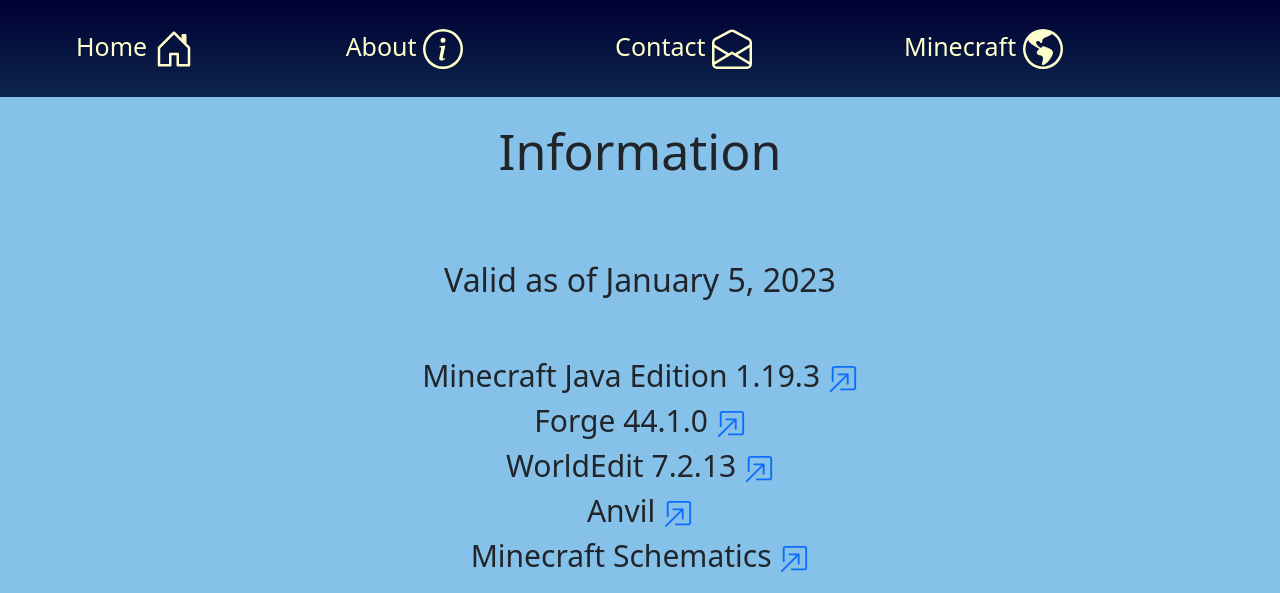
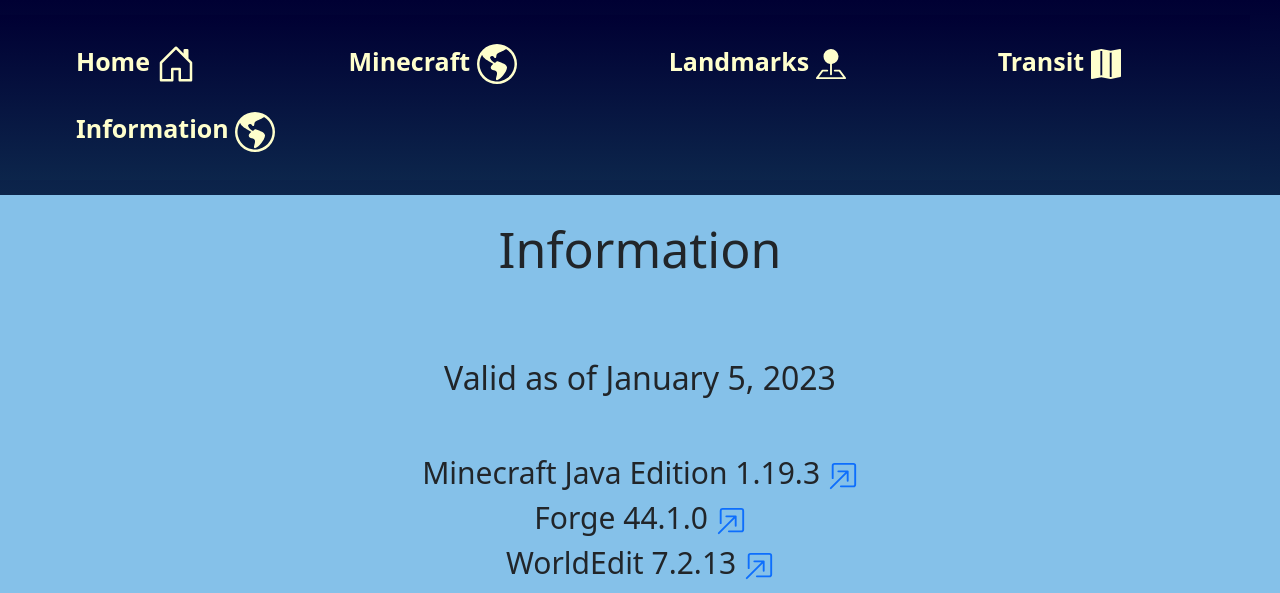
Before and after one commit to mrieckenberg/minecraft-info, a plain HTML site: page index.html in a window 1280 px wide. Shown: the top 593 px of the page. Drawn offline with nearby package versions, Linux system fonts and the light colour scheme.

Commit message:
More update to the design.

```diff
--- a/index.html
+++ b/index.html
@@ -17,6 +17,10 @@
         padding: 5px 60px;
         }
 
+        .nav-item:hover{
+          background-color: #12AD6E;
+        }
+
 
         .main{
         text-align: center;
@@ -33,7 +37,7 @@
         padding: 25px 20px;
         }
 
-        #williamsburg{
+        #top{
         display: flex;
         justify-content: center;
         font-size: 50px;
@@ -75,8 +79,9 @@
 <body>
 <div class="header-nav">
     <ul class="nav">
+        <ul class="nav">
         <li class="nav-item">
-            <a class="nav-link active" href="/home" style="color: #FFFFCC">Home
+            <a class="nav-link active" href="" style="color: #FFFFCC"><b>Home</b>
                 <svg xmlns="http://www.w3.org/2000/svg" width="40" height="40" fill="currentColor"
                      class="bi bi-house-door" viewBox="0 0 16 16">
                     <path d="M8.354 1.146a.5.5 0 0 0-.708 0l-6 6A.5.5 0 0 0 1.5 7.5v7a.5.5 0 0 0 .5.5h4.5a.5.5 0 0 0 .5-.5v-4h2v4a.5.5 0 0 0 .5.5H14a.5.5 0 0 0 .5-.5v-7a.5.5 0 0 0-.146-.354L13 5.793V2.5a.5.5 0 0 0-.5-.5h-1a.5.5 0 0 0-.5.5v1.293L8.354 1.146zM2.5 14V7.707l5.5-5.5 5.5 5.5V14H10v-4a.5.5 0 0 0-.5-.5h-3a.5.5 0 0 0-.5.5v4H2.5z"/>
@@ -84,29 +89,35 @@
             </a>
         </li>
         <li class="nav-item">
-            <a class="nav-link" href="/about" style="color: #FFFFCC">About
-                <svg xmlns="http://www.w3.org/2000/svg" width="40" height="40" fill="currentColor"
-                     class="bi bi-info-circle" viewBox="0 0 16 16">
-                    <path d="M8 15A7 7 0 1 1 8 1a7 7 0 0 1 0 14zm0 1A8 8 0 1 0 8 0a8 8 0 0 0 0 16z"/>
-                    <path d="m8.93 6.588-2.29.287-.082.38.45.083c.294.07.352.176.288.469l-.738 3.468c-.194.897.105 1.319.808 1.319.545 0 1.178-.252 1.465-.598l.088-.416c-.2.176-.492.246-.686.246-.275 0-.375-.193-.304-.533L8.93 6.588zM9 4.5a1 1 0 1 1-2 0 1 1 0 0 1 2 0z"/>
-                </svg>
-            </a>
-        </li>
-        <li class="nav-item">
-            <a class="nav-link" href="/contact" style="color: #FFFFCC">Contact
-                <svg xmlns="http://www.w3.org/2000/svg" width="40" height="40" fill="currentColor"
-                     class="bi bi-envelope-open" viewBox="0 0 16 16">
-                    <path d="M8.47 1.318a1 1 0 0 0-.94 0l-6 3.2A1 1 0 0 0 1 5.4v.818l5.724 3.465L8 8.917l1.276.766L15 6.218V5.4a1 1 0 0 0-.53-.882l-6-3.2zM15 7.388l-4.754 2.877L15 13.117v-5.73zm-.035 6.874L8 10.083l-6.965 4.18A1 1 0 0 0 2 15h12a1 1 0 0 0 .965-.738zM1 13.117l4.754-2.852L1 7.387v5.73zM7.059.435a2 2 0 0 1 1.882 0l6 3.2A2 2 0 0 1 16 5.4V14a2 2 0 0 1-2 2H2a2 2 0 0 1-2-2V5.4a2 2 0 0 1 1.059-1.765l6-3.2z"/>
-                </svg>
-            </a>
-        </li>
-        <li class="nav-item">
-            <a class="nav-link" href="/minecraft" style="color: #FFFFCC">Minecraft
+            <a class="nav-link" href="/minecraft" style="color: #FFFFCC"><b>Minecraft</b>
                 <svg xmlns="http://www.w3.org/2000/svg" width="40" height="40" fill="currentColor" class="bi bi-globe-americas" viewBox="0 0 16 16">
                     <path d="M8 0a8 8 0 1 0 0 16A8 8 0 0 0 8 0ZM2.04 4.326c.325 1.329 2.532 2.54 3.717 3.19.48.263.793.434.743.484-.08.08-.162.158-.242.234-.416.396-.787.749-.758 1.266.035.634.618.824 1.214 1.017.577.188 1.168.38 1.286.983.082.417-.075.988-.22 1.52-.215.782-.406 1.48.22 1.48 1.5-.5 3.798-3.186 4-5 .138-1.243-2-2-3.5-2.5-.478-.16-.755.081-.99.284-.172.15-.322.279-.51.216-.445-.148-2.5-2-1.5-2.5.78-.39.952-.171 1.227.182.078.099.163.208.273.318.609.304.662-.132.723-.633.039-.322.081-.671.277-.867.434-.434 1.265-.791 2.028-1.12.712-.306 1.365-.587 1.579-.88A7 7 0 1 1 2.04 4.327Z"/>
                 </svg>
             </a>
         </li>
+        <li class="nav-item">
+            <a class="nav-link" href="/minecraft-landmarks" style="color: #FFFFCC"><b>Landmarks</b>
+               <svg xmlns="http://www.w3.org/2000/svg" width="30" height="30" fill="currentColor" class="bi bi-pin-map-fill" viewBox="0 0 16 16">
+  <path fill-rule="evenodd" d="M3.1 11.2a.5.5 0 0 1 .4-.2H6a.5.5 0 0 1 0 1H3.75L1.5 15h13l-2.25-3H10a.5.5 0 0 1 0-1h2.5a.5.5 0 0 1 .4.2l3 4a.5.5 0 0 1-.4.8H.5a.5.5 0 0 1-.4-.8l3-4z"/>
+  <path fill-rule="evenodd" d="M4 4a4 4 0 1 1 4.5 3.969V13.5a.5.5 0 0 1-1 0V7.97A4 4 0 0 1 4 3.999z"/>
+</svg>
+            </a>
+        </li>
+        <li class="nav-item">
+            <a class="nav-link" href="/minecraft-transit" style="color: #FFFFCC"><b>Transit</b>
+                <svg xmlns="http://www.w3.org/2000/svg" width="30" height="30" fill="currentColor" class="bi bi-map-fill" viewBox="0 0 16 16">
+                <path fill-rule="evenodd" d="M16 .5a.5.5 0 0 0-.598-.49L10.5.99 5.598.01a.5.5 0 0 0-.196 0l-5 1A.5.5 0 0 0 0 1.5v14a.5.5 0 0 0 .598.49l4.902-.98 4.902.98a.502.502 0 0 0 .196 0l5-1A.5.5 0 0 0 16 14.5V.5zM5 14.09V1.11l.5-.1.5.1v12.98l-.402-.08a.498.498 0 0 0-.196 0L5 14.09zm5 .8V1.91l.402.08a.5.5 0 0 0 .196 0L11 1.91v12.98l-.5.1-.5-.1z"/>
+                </svg>
+            </a>
+        </li>
+        <li class="nav-item">
+            <a class="nav-link" href="/minecraft-info" style="color: #FFFFCC"><b>Information</b>
+                <svg xmlns="http://www.w3.org/2000/svg" width="40" height="40" fill="currentColor" class="bi bi-globe-americas" viewBox="0 0 16 16">
+                    <path d="M8 0a8 8 0 1 0 0 16A8 8 0 0 0 8 0ZM2.04 4.326c.325 1.329 2.532 2.54 3.717 3.19.48.263.793.434.743.484-.08.08-.162.158-.242.234-.416.396-.787.749-.758 1.266.035.634.618.824 1.214 1.017.577.188 1.168.38 1.286.983.082.417-.075.988-.22 1.52-.215.782-.406 1.48.22 1.48 1.5-.5 3.798-3.186 4-5 .138-1.243-2-2-3.5-2.5-.478-.16-.755.081-.99.284-.172.15-.322.279-.51.216-.445-.148-2.5-2-1.5-2.5.78-.39.952-.171 1.227.182.078.099.163.208.273.318.609.304.662-.132.723-.633.039-.322.081-.671.277-.867.434-.434 1.265-.791 2.028-1.12.712-.306 1.365-.587 1.579-.88A7 7 0 1 1 2.04 4.327Z"/>
+                </svg>
+            </a>
+        </li>
+
     </ul>
 </div>
 
@@ -114,7 +125,7 @@
 
 <div class="center">
     <br>
-    <h1 id="williamsburg">Information</h1>
+    <h1 id="top">Information</h1>
 
         <br>
 
```
